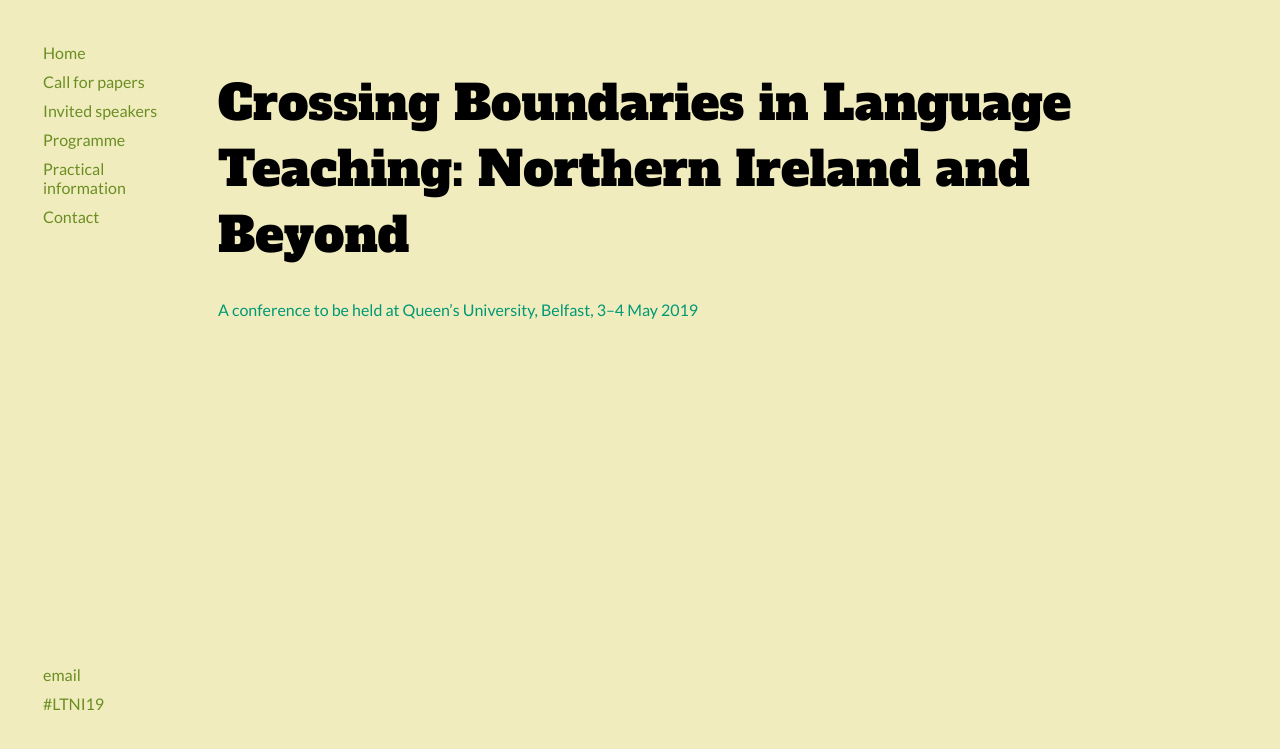
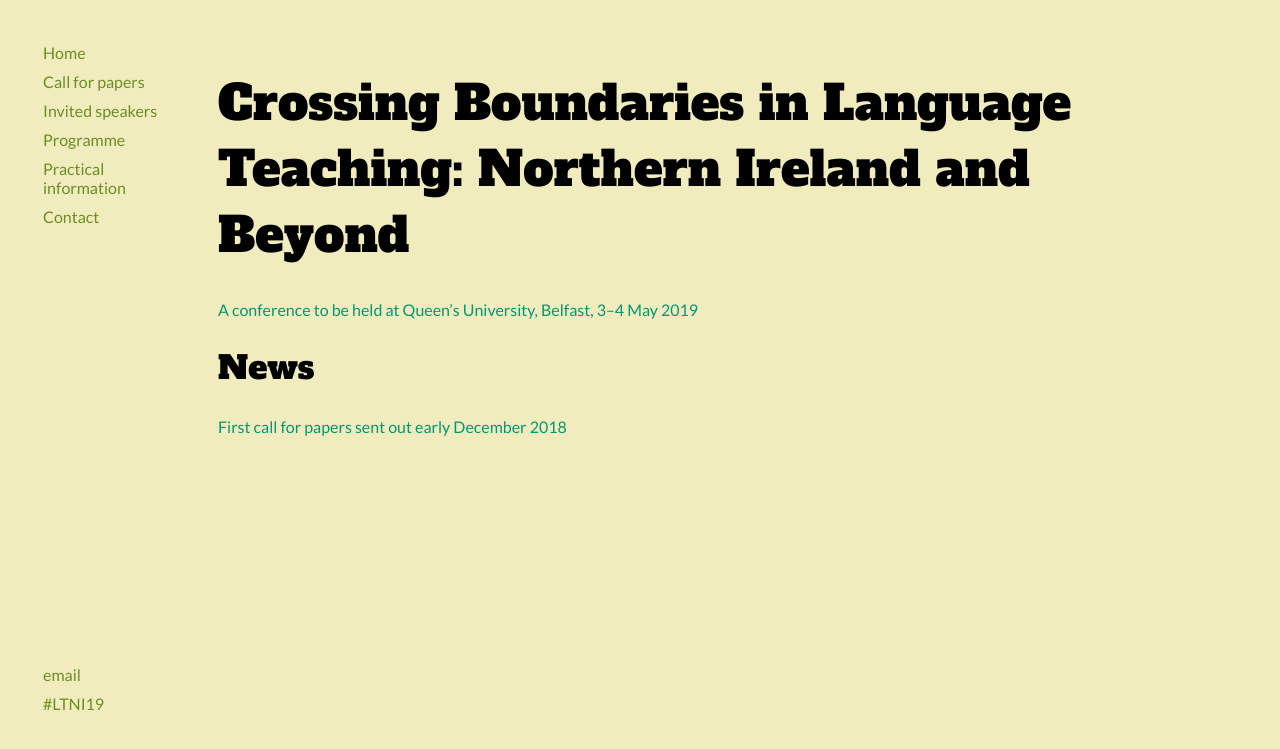
Before and after one commit to merryndd/ltni19, a Jekyll site: the page built from index.html, in a window 1280 px wide. Shown: the top 749 px of the page. Built offline with Jekyll 4.4.1, drawn with Linux system fonts in a browser that asks for light colours.

Commit message:
Update index.html

```diff
--- a/index.html
+++ b/index.html
@@ -3,3 +3,6 @@
 ---
 <h1> Crossing Boundaries in Language Teaching: Northern Ireland and Beyond</h1>
 <p>A conference to be held at Queen’s University, Belfast, 3–4 May 2019</p>
+
+<h2>News</h2>
+<p>First call for papers sent out early December 2018</p>
```
